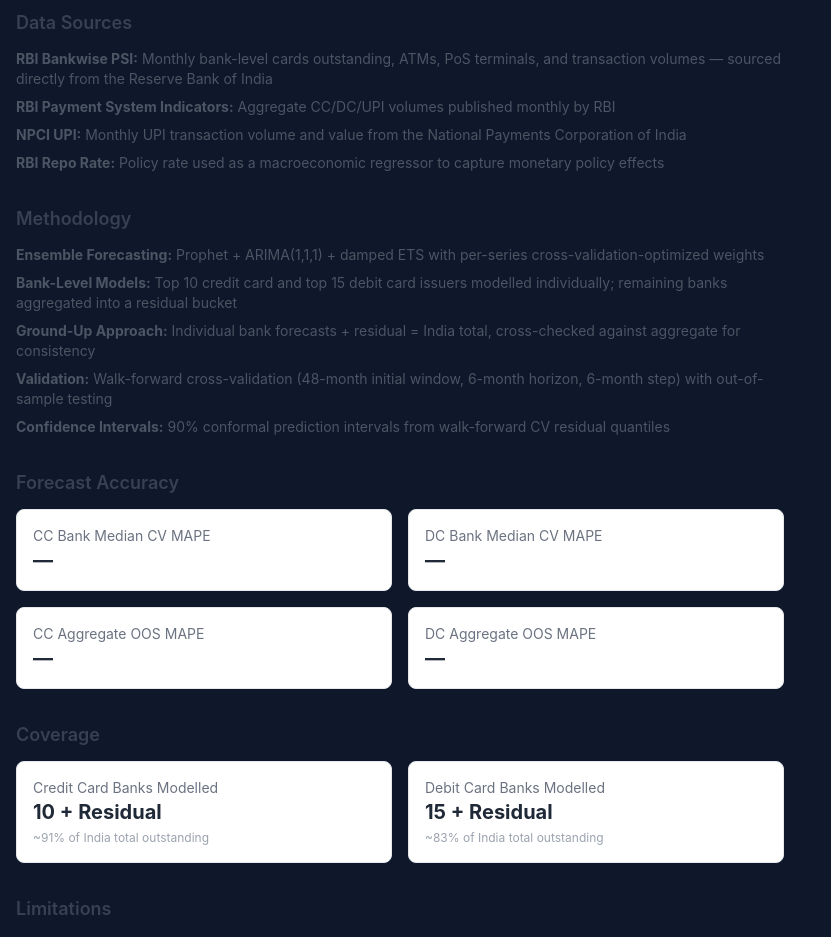
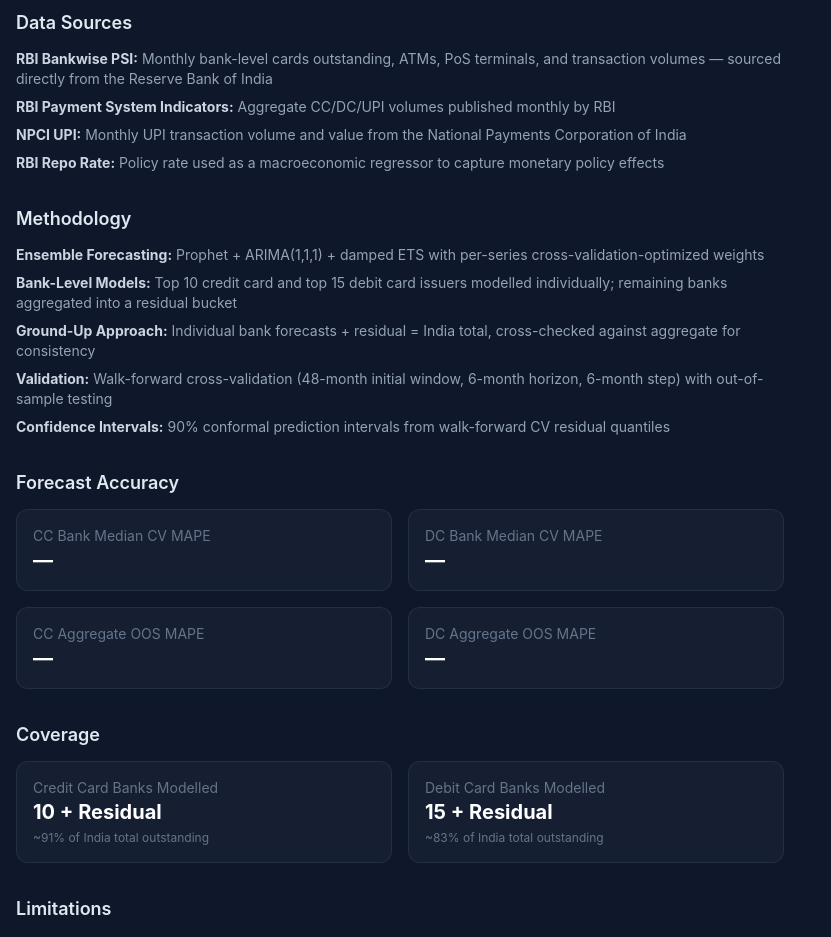
Before and after one commit to Eshaan0110/MPi-mip, a Next.js app in the folder web/: page /about in a window 1280 px wide. Shown: the part 300-1237 px from the top of the page, without its empty margins (0-831 px from the left). Built offline with nearby package versions, Linux system fonts and the light colour scheme; no server answers; the database is empty.

Commit message:
feat: dark theme for about page

```diff
--- a/web/src/app/about/page.tsx
+++ b/web/src/app/about/page.tsx
@@ -34,11 +34,11 @@
 
   return (
     <div className="max-w-3xl">
-      <h1 className="text-2xl font-bold text-gray-800 mb-6">About MIP</h1>
+      <h1 className="text-2xl font-bold text-white mb-6">About MIP</h1>
 
       <section className="mb-8">
-        <h2 className="text-lg font-semibold text-gray-700 mb-3">What is MIP?</h2>
-        <p className="text-gray-600 leading-relaxed">
+        <h2 className="text-lg font-semibold text-slate-200 mb-3">What is MIP?</h2>
+        <p className="text-slate-400 leading-relaxed">
           MPi Market Intelligence Platform (MIP) is a forecasting system for India&apos;s
           credit card, debit card, and digital payments market. It provides 24-month forward-looking
           estimates at both the national aggregate level and for individual banks — enabling card manufacturers,
@@ -47,67 +47,67 @@
       </section>
 
       <section className="mb-8">
-        <h2 className="text-lg font-semibold text-gray-700 mb-3">Data Sources</h2>
-        <ul className="space-y-2 text-sm text-gray-600">
-          <li><strong>RBI Bankwise PSI:</strong> Monthly bank-level cards outstanding, ATMs, PoS terminals, and transaction volumes — sourced directly from the Reserve Bank of India</li>
-          <li><strong>RBI Payment System Indicators:</strong> Aggregate CC/DC/UPI volumes published monthly by RBI</li>
-          <li><strong>NPCI UPI:</strong> Monthly UPI transaction volume and value from the National Payments Corporation of India</li>
-          <li><strong>RBI Repo Rate:</strong> Policy rate used as a macroeconomic regressor to capture monetary policy effects</li>
+        <h2 className="text-lg font-semibold text-slate-200 mb-3">Data Sources</h2>
+        <ul className="space-y-2 text-sm text-slate-400">
+          <li><strong className="text-slate-300">RBI Bankwise PSI:</strong> Monthly bank-level cards outstanding, ATMs, PoS terminals, and transaction volumes — sourced directly from the Reserve Bank of India</li>
+          <li><strong className="text-slate-300">RBI Payment System Indicators:</strong> Aggregate CC/DC/UPI volumes published monthly by RBI</li>
+          <li><strong className="text-slate-300">NPCI UPI:</strong> Monthly UPI transaction volume and value from the National Payments Corporation of India</li>
+          <li><strong className="text-slate-300">RBI Repo Rate:</strong> Policy rate used as a macroeconomic regressor to capture monetary policy effects</li>
         </ul>
       </section>
 
       <section className="mb-8">
-        <h2 className="text-lg font-semibold text-gray-700 mb-3">Methodology</h2>
-        <ul className="space-y-2 text-sm text-gray-600">
-          <li><strong>Ensemble Forecasting:</strong> Prophet + ARIMA(1,1,1) + damped ETS with per-series cross-validation-optimized weights</li>
-          <li><strong>Bank-Level Models:</strong> Top 10 credit card and top 15 debit card issuers modelled individually; remaining banks aggregated into a residual bucket</li>
-          <li><strong>Ground-Up Approach:</strong> Individual bank forecasts + residual = India total, cross-checked against aggregate for consistency</li>
-          <li><strong>Validation:</strong> Walk-forward cross-validation (48-month initial window, 6-month horizon, 6-month step) with out-of-sample testing</li>
-          <li><strong>Confidence Intervals:</strong> 90% conformal prediction intervals from walk-forward CV residual quantiles</li>
+        <h2 className="text-lg font-semibold text-slate-200 mb-3">Methodology</h2>
+        <ul className="space-y-2 text-sm text-slate-400">
+          <li><strong className="text-slate-300">Ensemble Forecasting:</strong> Prophet + ARIMA(1,1,1) + damped ETS with per-series cross-validation-optimized weights</li>
+          <li><strong className="text-slate-300">Bank-Level Models:</strong> Top 10 credit card and top 15 debit card issuers modelled individually; remaining banks aggregated into a residual bucket</li>
+          <li><strong className="text-slate-300">Ground-Up Approach:</strong> Individual bank forecasts + residual = India total, cross-checked against aggregate for consistency</li>
+          <li><strong className="text-slate-300">Validation:</strong> Walk-forward cross-validation (48-month initial window, 6-month horizon, 6-month step) with out-of-sample testing</li>
+          <li><strong className="text-slate-300">Confidence Intervals:</strong> 90% conformal prediction intervals from walk-forward CV residual quantiles</li>
         </ul>
       </section>
 
       <section className="mb-8">
-        <h2 className="text-lg font-semibold text-gray-700 mb-3">Forecast Accuracy</h2>
+        <h2 className="text-lg font-semibold text-slate-200 mb-3">Forecast Accuracy</h2>
         <div className="grid grid-cols-2 gap-4 text-sm">
-          <div className="bg-white border border-gray-200 rounded-lg p-4">
-            <p className="text-gray-500">CC Bank Median CV MAPE</p>
-            <p className="text-xl font-bold text-gray-800">{ccMape}</p>
+          <div className="bg-slate-800/50 border border-slate-700/50 rounded-xl p-4">
+            <p className="text-slate-500">CC Bank Median CV MAPE</p>
+            <p className="text-xl font-bold text-white">{ccMape}</p>
           </div>
-          <div className="bg-white border border-gray-200 rounded-lg p-4">
-            <p className="text-gray-500">DC Bank Median CV MAPE</p>
-            <p className="text-xl font-bold text-gray-800">{dcMape}</p>
+          <div className="bg-slate-800/50 border border-slate-700/50 rounded-xl p-4">
+            <p className="text-slate-500">DC Bank Median CV MAPE</p>
+            <p className="text-xl font-bold text-white">{dcMape}</p>
           </div>
-          <div className="bg-white border border-gray-200 rounded-lg p-4">
-            <p className="text-gray-500">CC Aggregate OOS MAPE</p>
-            <p className="text-xl font-bold text-gray-800">{ccAggMape}</p>
+          <div className="bg-slate-800/50 border border-slate-700/50 rounded-xl p-4">
+            <p className="text-slate-500">CC Aggregate OOS MAPE</p>
+            <p className="text-xl font-bold text-white">{ccAggMape}</p>
           </div>
-          <div className="bg-white border border-gray-200 rounded-lg p-4">
-            <p className="text-gray-500">DC Aggregate OOS MAPE</p>
-            <p className="text-xl font-bold text-gray-800">{dcAggMape}</p>
+          <div className="bg-slate-800/50 border border-slate-700/50 rounded-xl p-4">
+            <p className="text-slate-500">DC Aggregate OOS MAPE</p>
+            <p className="text-xl font-bold text-white">{dcAggMape}</p>
           </div>
         </div>
       </section>
 
       <section className="mb-8">
-        <h2 className="text-lg font-semibold text-gray-700 mb-3">Coverage</h2>
+        <h2 className="text-lg font-semibold text-slate-200 mb-3">Coverage</h2>
         <div className="grid grid-cols-2 gap-4 text-sm">
-          <div className="bg-white border border-gray-200 rounded-lg p-4">
-            <p className="text-gray-500">Credit Card Banks Modelled</p>
-            <p className="text-xl font-bold text-gray-800">10 + Residual</p>
-            <p className="text-xs text-gray-400 mt-1">~91% of India total outstanding</p>
+          <div className="bg-slate-800/50 border border-slate-700/50 rounded-xl p-4">
+            <p className="text-slate-500">Credit Card Banks Modelled</p>
+            <p className="text-xl font-bold text-white">10 + Residual</p>
+            <p className="text-xs text-slate-500 mt-1">~91% of India total outstanding</p>
           </div>
-          <div className="bg-white border border-gray-200 rounded-lg p-4">
-            <p className="text-gray-500">Debit Card Banks Modelled</p>
-            <p className="text-xl font-bold text-gray-800">15 + Residual</p>
-            <p className="text-xs text-gray-400 mt-1">~83% of India total outstanding</p>
+          <div className="bg-slate-800/50 border border-slate-700/50 rounded-xl p-4">
+            <p className="text-slate-500">Debit Card Banks Modelled</p>
+            <p className="text-xl font-bold text-white">15 + Residual</p>
+            <p className="text-xs text-slate-500 mt-1">~83% of India total outstanding</p>
           </div>
         </div>
       </section>
 
       <section>
-        <h2 className="text-lg font-semibold text-gray-700 mb-3">Limitations</h2>
-        <ul className="space-y-1 text-sm text-gray-500">
+        <h2 className="text-lg font-semibold text-slate-200 mb-3">Limitations</h2>
+        <ul className="space-y-1 text-sm text-slate-500">
           <li>Forecasts assume historical patterns continue — structural breaks (new regulations, bank mergers) are not predicted</li>
           <li>Jun 2025 CC dip confirmed as an RBI reporting anomaly and excluded from model assessment</li>
           <li>NPCI UPI data undergoes occasional revisions; forecasts use the latest available figures</li>
```
